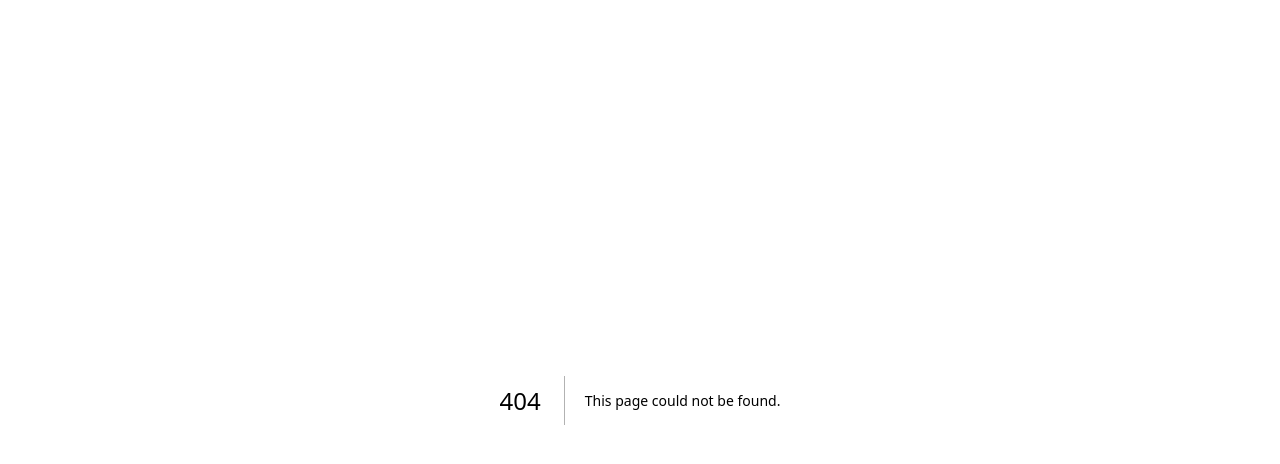
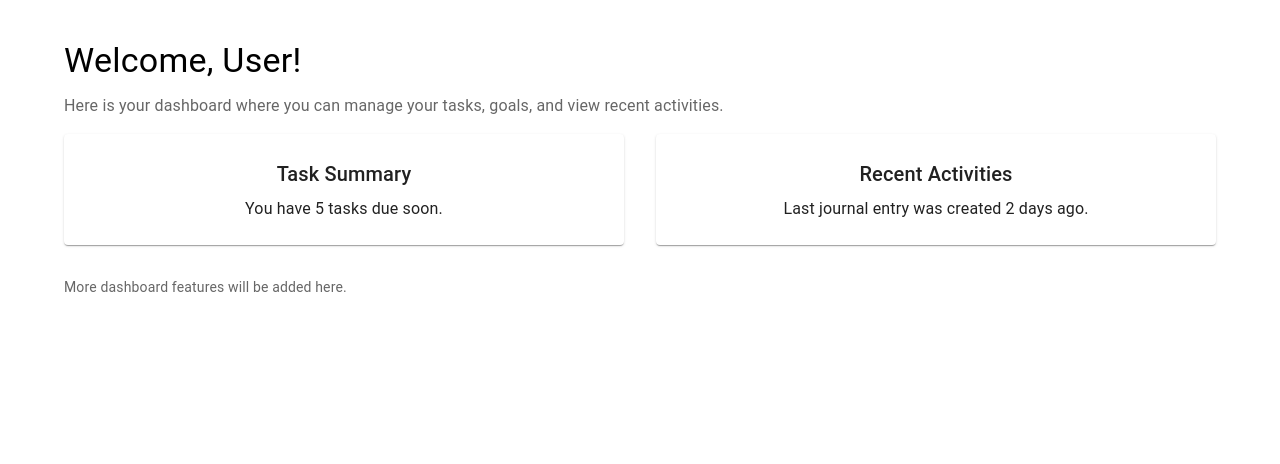
Before and after one commit to Slooma951/Major-Group-Project, a Next.js app in the folder DVS Note/dvsnote/: page /dashboard in a window 1280 px wide. Before the commit this address had no page. Shown: the top 464 px of the page. Built offline with nearby package versions, Linux system fonts and the light colour scheme.

Commit message:
Login and Register is nearly Complete

```diff
--- /dev/null
+++ b/DVS Note/dvsnote/src/pages/dashboard/index.js
@@ -0,0 +1,63 @@
+// src/pages/dashboard/index.js
+'use client';
+
+import { useEffect, useState } from 'react';
+import { Container, Typography, Box, Grid, Paper } from '@mui/material';
+import { useRouter } from 'next/navigation';
+
+export default function Dashboard() {
+    const router = useRouter();
+    const [userName, setUserName] = useState('User');
+
+    useEffect(() => {
+        // Check if the user is logged in, otherwise redirect to login
+        const isLoggedIn = true;
+        if (!isLoggedIn) {
+            router.push('/login');
+        }
+    }, [router]);
+
+    return (
+        <Container maxWidth="lg" sx={{ padding: 4 }}>
+            <Typography variant="h4" gutterBottom>
+                Welcome, {userName}!
+            </Typography>
+            <Typography variant="body1" color="textSecondary" paragraph>
+                Here is your dashboard where you can manage your tasks, goals, and view recent activities.
+            </Typography>
+
+            <Grid container spacing={4}>
+                {/* Task Summary Section */}
+                <Grid item xs={12} md={6}>
+                    <Paper sx={{ padding: 3, textAlign: 'center' }}>
+                        <Typography variant="h6" gutterBottom>
+                            Task Summary
+                        </Typography>
+                        <Typography variant="body1">
+                            You have 5 tasks due soon.
+                        </Typography>
+                    </Paper>
+                </Grid>
+
+                {/* Recent Activities Section */}
+                <Grid item xs={12} md={6}>
+                    <Paper sx={{ padding: 3, textAlign: 'center' }}>
+                        <Typography variant="h6" gutterBottom>
+                            Recent Activities
+                        </Typography>
+                        <Typography variant="body1">
+                            Last journal entry was created 2 days ago.
+                        </Typography>
+                    </Paper>
+                </Grid>
+            </Grid>
+
+            {/* Add more sections as needed */}
+            <Box mt={4}>
+                <Typography variant="body2" color="textSecondary">
+                    More dashboard features will be added here.
+                </Typography>
+            </Box>
+        </Container>
+    );
+}
```
Also changed, not shown: DVS Note/dvsnote/src/app/login/page.js (+5 -3 lines), DVS Note/dvsnote/src/pages/api/login.js (renamed from DVS Note/dvsnote/src/page/api/login.js), 1 other file (tests, documents, lock files or other folders).
